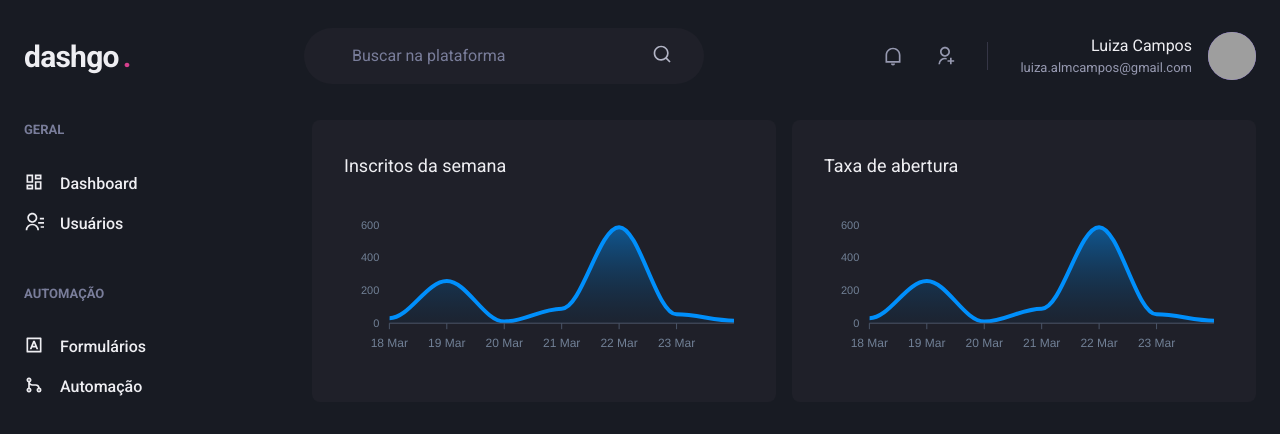
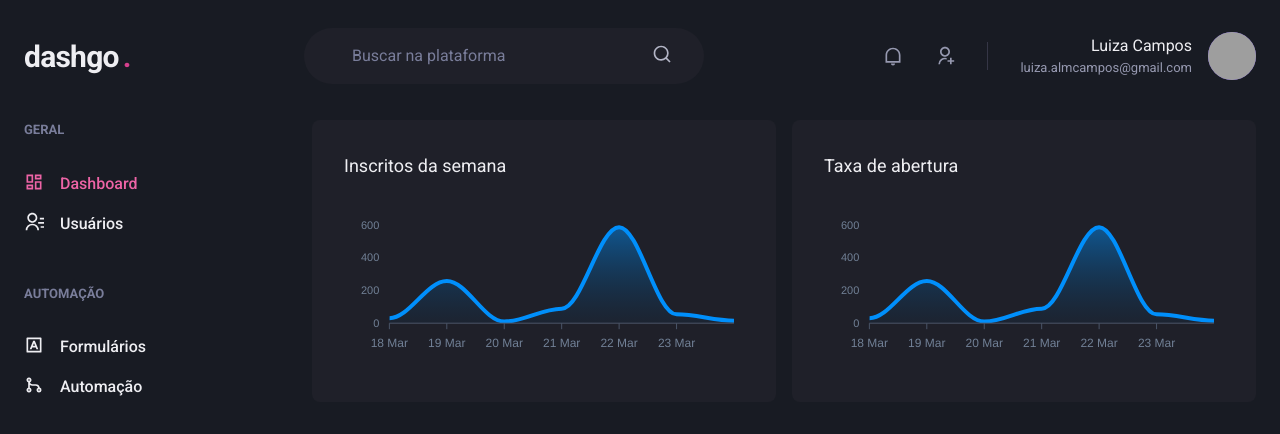
Before and after one commit to luizaacampos/dashgo, a Next.js app: page /dashboard in a window 1280 px wide. Shown: the top 434 px of the page. Built offline with nearby package versions, Linux system fonts and the light colour scheme; grey boxes are pictures that could not be loaded.

Commit message:
navigation and activeLink

```diff
--- /dev/null
+++ b/src/components/ActiveLink.tsx
@@ -0,0 +1,32 @@
+import Link, { LinkProps } from "next/link";
+import { useRouter } from "next/router";
+import { cloneElement, ReactElement } from "react";
+
+interface ActiveLinkProps extends LinkProps {
+    children: ReactElement;
+    shouldMatchExactHref?: boolean;
+}
+
+export function ActiveLink({ children, shouldMatchExactHref = false, ...rest}: ActiveLinkProps) {
+    const { asPath } = useRouter()
+
+    let isActive = false;
+
+    if (shouldMatchExactHref && (asPath === rest.href || asPath === rest.as)) {
+        isActive = true;
+    }
+
+    if (!shouldMatchExactHref &&
+        (asPath.startsWith(String(rest.href)) ||
+        asPath.startsWith(String(rest.as)))) {
+        isActive = true;
+    }
+
+    return (
+        <Link {...rest}>
+            {cloneElement(children, {
+                color: isActive ? 'pink.400' : 'gray.50'
+            })}
+        </Link>
+    )
+}
--- a/src/components/Sidebar/NavLink.tsx
+++ b/src/components/Sidebar/NavLink.tsx
@@ -1,16 +1,20 @@
-import { Link, Icon, Text, LinkProps as ChakraLinkProps } from "@chakra-ui/react";
+import { Link as ChakraLink, Icon, Text, LinkProps as ChakraLinkProps } from "@chakra-ui/react";
 import { ElementType } from "react";
+import { ActiveLink } from "../ActiveLink";
 
 interface NavLinkProps extends ChakraLinkProps {
     icon: ElementType;
     children: string;
+    href: string;
 }
 
-export function NavLink({ icon, children, ...rest }: NavLinkProps) {
+export function NavLink({ icon, children, href, ...rest }: NavLinkProps) {
     return (
-        <Link display="flex" align="center" {...rest}>
-            <Icon as={icon} fontSize="20" />
-            <Text ml="4" fontWeight="medium">{children}</Text>
-        </Link>
+        <ActiveLink href={href} passHref>
+            <ChakraLink display="flex" align="center" {...rest}>
+                <Icon as={icon} fontSize="20" />
+                <Text ml="4" fontWeight="medium">{children}</Text>
+            </ChakraLink>
+        </ActiveLink>
     )
 }
--- a/src/components/Sidebar/SidebarNav.tsx
+++ b/src/components/Sidebar/SidebarNav.tsx
@@ -7,12 +7,12 @@
     return (
         <Stack spacing="12" align="flex-start">
             <NavSection title="GERAL">
-                <NavLink icon={RiDashboardLine}>Dashboard</NavLink>
-                <NavLink icon={RiContactsLine}>Usuários</NavLink>
+                <NavLink icon={RiDashboardLine} href="/dashboard">Dashboard</NavLink>
+                <NavLink icon={RiContactsLine} href="/users">Usuários</NavLink>
             </NavSection>
             <NavSection title="AUTOMAÇÃO">
-                <NavLink icon={RiInputMethodLine}>Formulários</NavLink>
-                <NavLink icon={RiGitMergeLine}>Automação</NavLink>
+                <NavLink icon={RiInputMethodLine} href="/forms">Formulários</NavLink>
+                <NavLink icon={RiGitMergeLine} href="/automation">Automação</NavLink>
             </NavSection>
         </Stack>
     )
--- a/src/pages/users/create.tsx
+++ b/src/pages/users/create.tsx
@@ -1,4 +1,5 @@
 import { Box, Button, Divider, Flex, Heading, HStack, SimpleGrid, VStack } from "@chakra-ui/react";
+import Link from "next/link";
 import { Input } from "../../components/Form/Input";
 
 import { Header } from "../../components/Header";
@@ -31,7 +32,9 @@
 
                     <Flex mt="8" justify="flex-end">
                         <HStack spacing="4">
-                            <Button colorScheme="whiteAlpha">Cancelar</Button>
+                            <Link href="/users" passHref>
+                                <Button as="a" colorScheme="whiteAlpha">Cancelar</Button>
+                            </Link>
                             <Button colorScheme="pink">Salvar</Button>
                         </HStack>
                     </Flex>
--- a/src/pages/users/index.tsx
+++ b/src/pages/users/index.tsx
@@ -1,6 +1,7 @@
 import { Box, Flex, Heading, Button, Icon, Table, Thead, Tr, Th, Checkbox, Tbody, Td, Text, useBreakpointValue } from "@chakra-ui/react";
+import Link from "next/link";
 import React from "react";
-import { RiAddLine, RiPencilLine } from "react-icons/ri";
+import { RiAddLine } from "react-icons/ri";
 
 import { Header } from "../../components/Header";
 import { Pagination } from "../../components/Pagination";
@@ -23,6 +24,7 @@
                     <Flex mb="8" justify="space-between" align="center">
                         <Heading size="large" fontWeight="normal">Usuários</Heading>
 
+                        <Link href="/users/create" passHref>
                             <Button
                                 as="a"
                                 size="sm"
@@ -32,6 +34,8 @@
                             >
                                 Criar novo
                             </Button>
+                        </Link>
+
                     </Flex>
 
                     <Table colorScheme="whiteAlpha">
```
Lines whose indentation alone changed are shown as unchanged.
